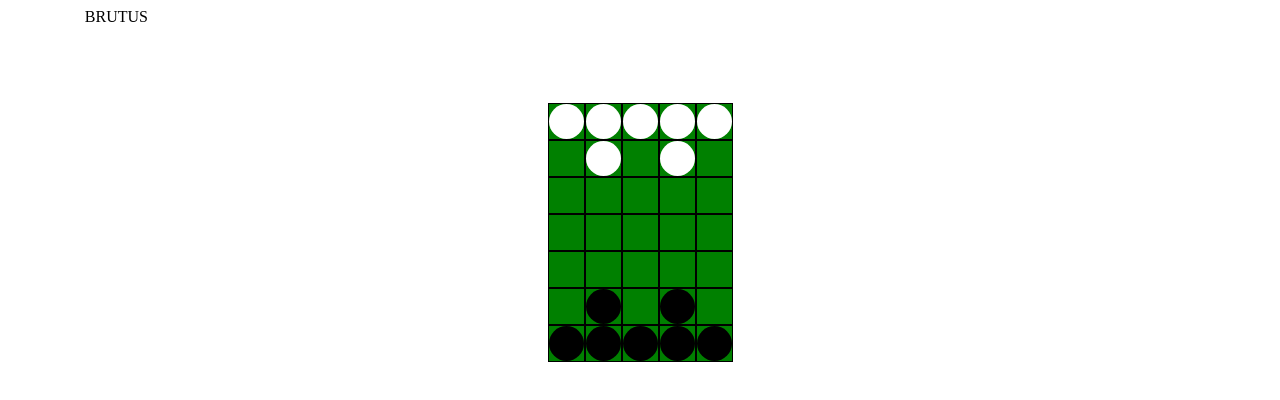
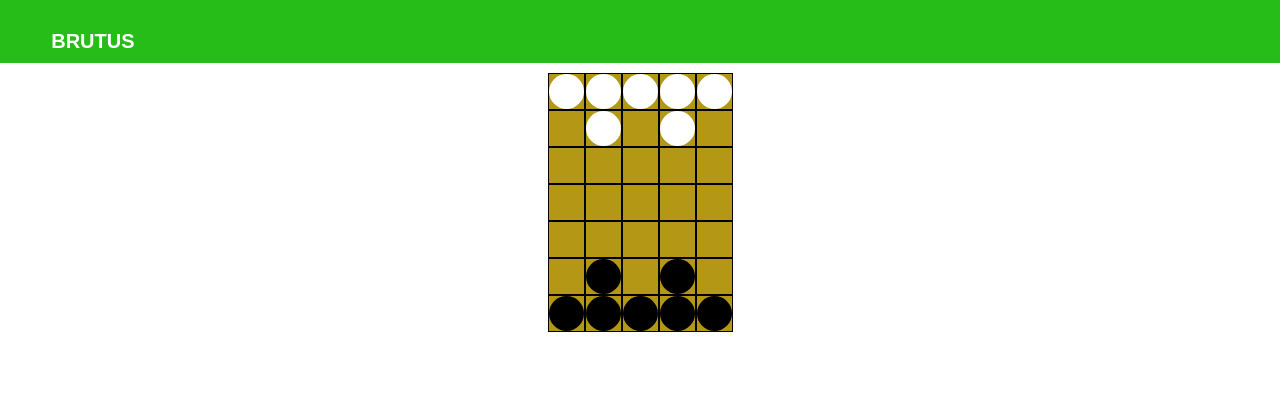
Before and after one commit to bababax11/brutus-vue, a Vue app: page / in a window 1280 px wide. Shown: the top 400 px of the page. Built offline with nearby package versions, Linux system fonts and the light colour scheme; the HTML template or start-up script is replaced by a standard one.

Commit message:
design of header

```diff
--- /dev/null
+++ b/src/assets/main.scss
@@ -0,0 +1,5 @@
+html * {
+  font-family: "Noto Sans JP", sans-serif;
+  margin:0;
+  padding:0;
+}
--- a/src/components/Header.vue
+++ b/src/components/Header.vue
@@ -1,28 +1,25 @@
 <template>
   <header>
-    <div class="header-inner">
-      <span>BRUTUS</span>
-      <!-- <img src="/icons/GitHub.png" width="24" height="24"/> -->
-    </div>
+    <h1>BRUTUS</h1>
+    <!-- <img src="/icons/GitHub.png" width="24" height="24"/> -->
   </header>
 </template>
 <script>
 export default {}
 </script>
 <style lang="scss" scoped>
-.header-inner {
-  width: 576px;
+header {
+  width: 100%;
+  padding: 30px 4% 10px;
+  background-color: #27bd19;
+  // position: fixed;
+  top: 0;
   display: flex;
-  align-items: baseline;
 }
-span {
-  size: 36;
-}
-header {
-  width: 100vw;
-  height: 72;
-  display: flex;
-  padding: 0 0 calc((100vw - (100vw * 0.11 * 8)) / 2)
-    calc((100vw - (100vw * 0.11 * 8)) / 2);
+h1 {
+  margin: 0;
+  padding: 0;
+  font-size: 20px;
+  color: #ffffff;
 }
 </style>
--- a/src/components/board/Board.vue
+++ b/src/components/board/Board.vue
@@ -1,5 +1,5 @@
 <template>
-  <div>
+  <div class="board">
     <div v-for="(row, i) in game.board" :key="i" class="container">
       <div v-for="(s, j) in row" :key="j" class="frame">
         <Cell :stone="s" @click="_select(i, j)" />
@@ -31,12 +31,15 @@ export default {
 }
 </script>
 <style lang="scss" scoped>
+.board {
+  margin: 10px;
+}
 .container {
   display: flex;
   justify-content: center;
 }
 .frame {
   border: 1px solid black;
-  background-color: green;
+  background-color: rgb(180, 151, 21);
 }
 </style>
--- a/src/main.js
+++ b/src/main.js
@@ -1,5 +1,6 @@
 import Vue from "vue"
 import App from "./App.vue"
+import "./assets/main.scss"
 
 new Vue({
   render: h => h(App)
```
